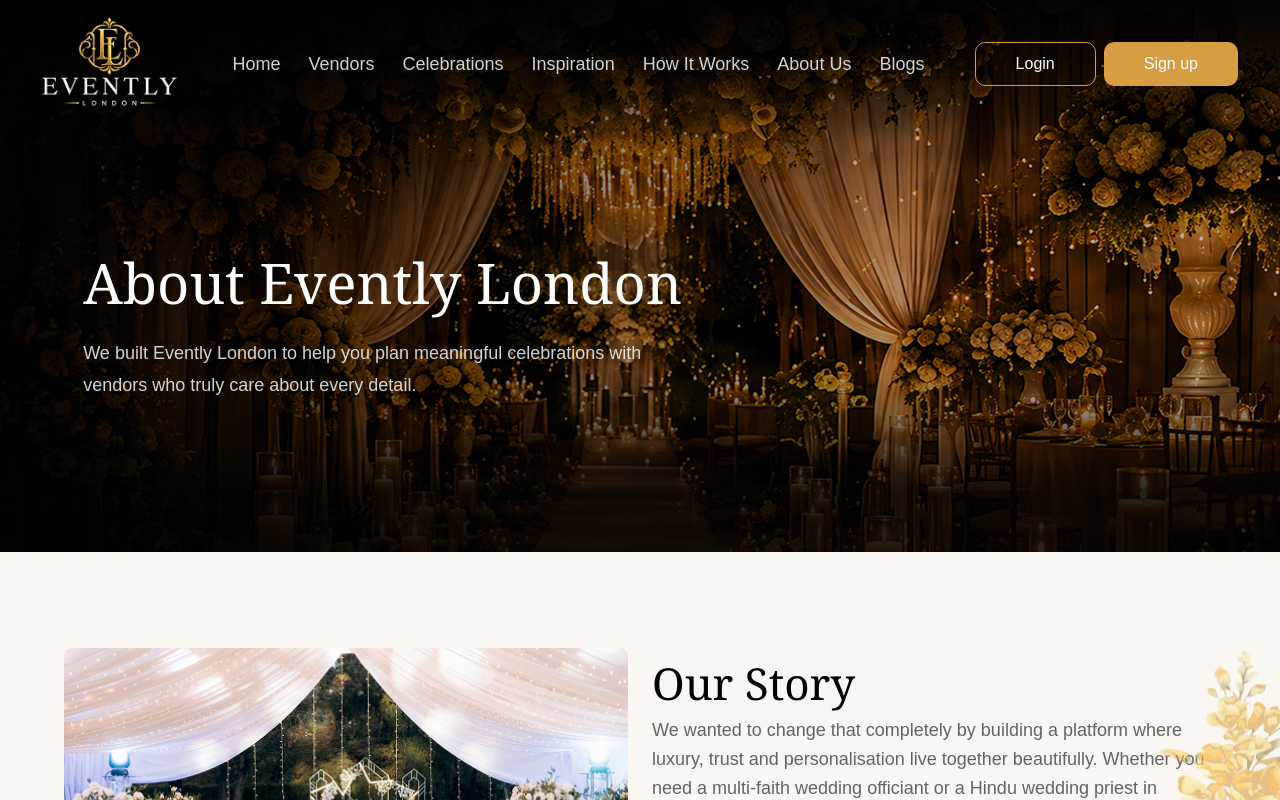
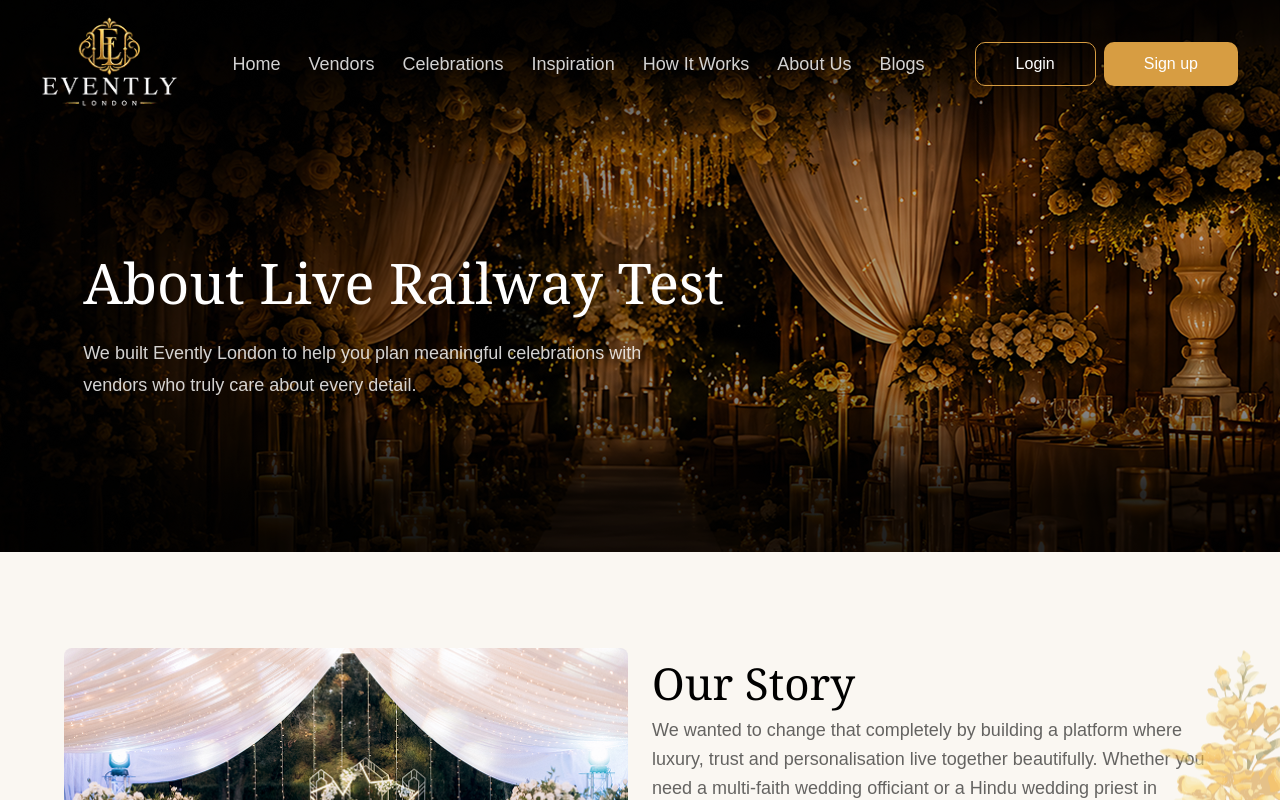
Before and after one commit to Syed-rayyan12/evently-london, a Next.js app in the folder frontend/: page /about in a window 1280 px wide. Shown: the top 800 px of the page. Built offline with nearby package versions, Linux system fonts and the light colour scheme.

Commit message:
code updaed of about title for debuging the issue

```diff
--- a/frontend/components/about/about-banner.tsx
+++ b/frontend/components/about/about-banner.tsx
@@ -17,7 +17,8 @@ export function AboutBanner() {
 
       <div className="relative z-10 mx-auto flex min-h-[552px] max-w-[87%] flex-col justify-center pt-24">
         <h1 className="font-pt-serif text-[44px] font-normal leading-tight text-white sm:text-[56px]">
-          About Evently London
+          {/* Original title: About Evently London */}
+          About Live Railway Test
         </h1>
         <p className="mt-5 max-w-xl font-inter text-[18px] font-normal leading-8 text-white/82">
           We built Evently London to help you plan meaningful celebrations with vendors who truly care about every detail.
```
